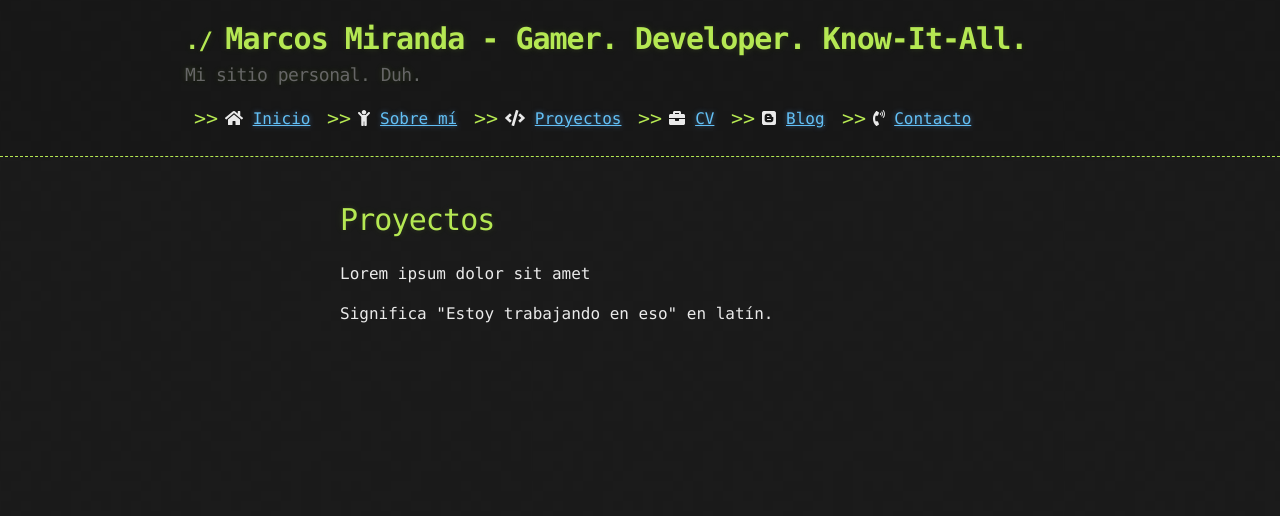
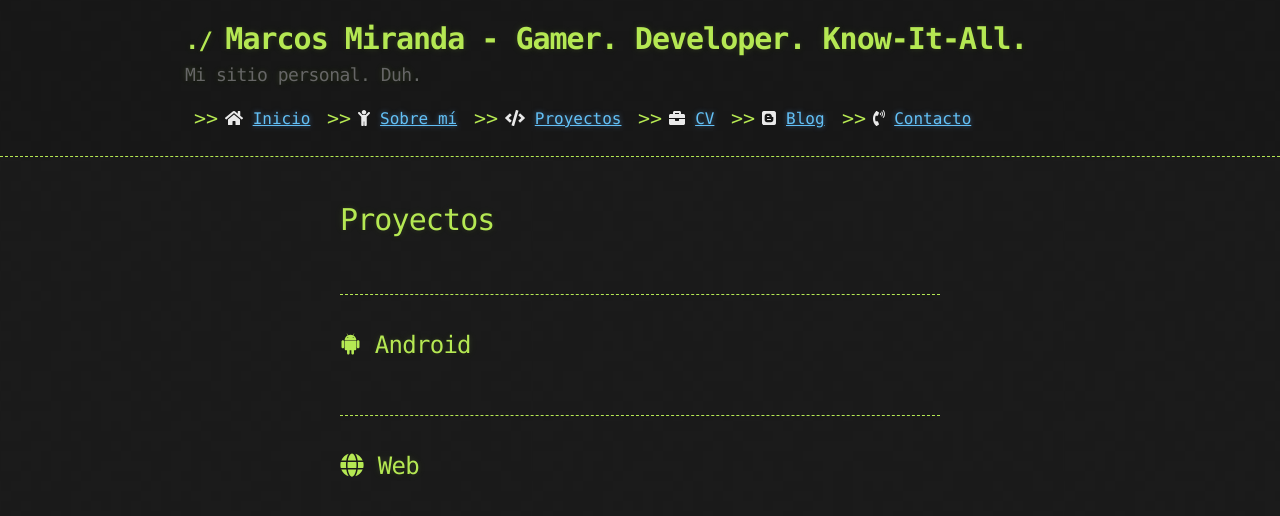
Before and after one commit to mimg2805/mimg2805.github.io, a Jekyll site: the page built from projects/index.html, in a window 1280 px wide. Shown: the top 516 px of the page. Built offline with Jekyll 4.4.1, drawn with Linux system fonts in a browser that asks for light colours; nearby versions of some CDN libraries.

Commit message:
Added project category listings, no projects yet

```diff
--- a/projects/index.html
+++ b/projects/index.html
@@ -4,6 +4,16 @@ title: Proyectos
 ---
 <div class="blurb">
     <h1>Proyectos</h1>
-    <p>Lorem ipsum dolor sit amet</p>
-    <p>Significa "Estoy trabajando en eso" en latín.</p>
+
+    <br/>
+    <hr/>
+    <br/>
+
+    <h2><i class="fab fa-android"></i> Android</h2>
+
+    <br/>
+    <hr/>
+    <br/>
+
+    <h2><i class="fas fa-globe"></i> Web</h2>
 </div>
```
